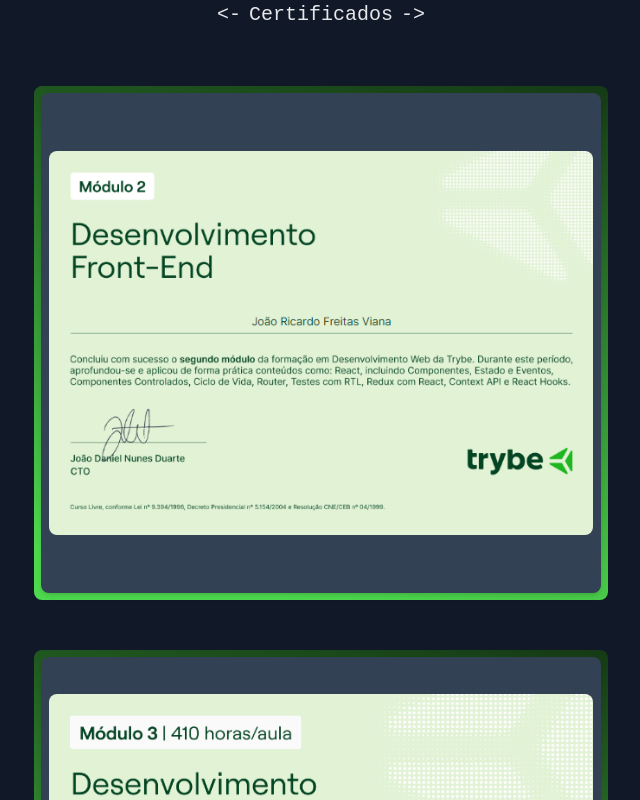
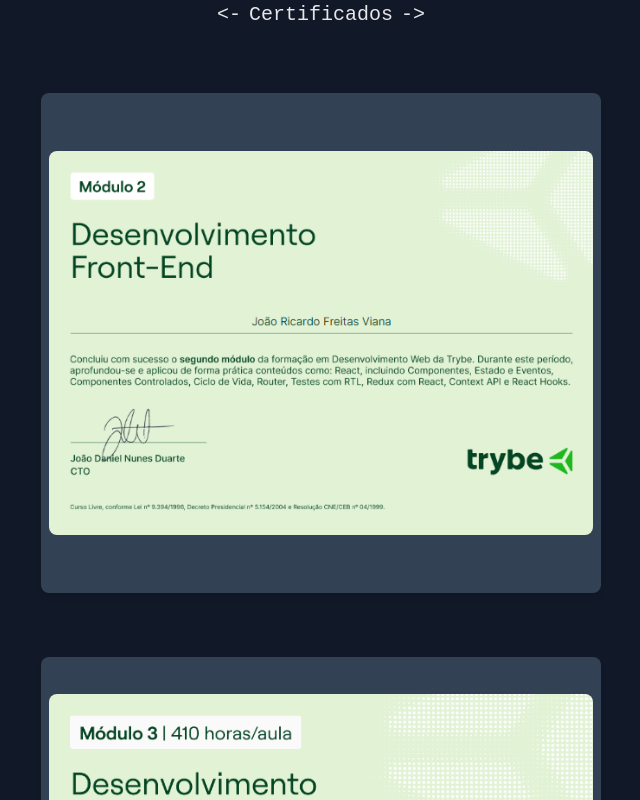
Before and after one commit to JoaoRViana/JoaoRViana.github.io, a Next.js app: page / in a window 1280 px wide. Both pictures are taken after a click on the button "Certificados". Shown: the part 444-1244 px from the top of the page, without its empty margins (319-959 px from the left). Built offline with nearby package versions, Linux system fonts and the light colour scheme.

Commit message:
fit certificates logic

```diff
--- /dev/null
+++ b/src/components/CertificatesContainer.tsx
@@ -0,0 +1,29 @@
+import { TCertificates } from "@/types"
+import { useAppSelector } from "@/app/redux/store";
+import Image from "next/image"
+import { borderEffect } from "@/helper";
+
+export default function CertificatesContainer(props:TCertificates){
+    const {link,title,image,id}=props
+    const theme = useAppSelector((state)=> state.changeReducer.value)
+
+    return(
+        <><div id={id} className={`w-[284px] h-[374px]
+            md:w-[574px] md:h-[514px] lg:w-[574px] lg:h-[514px] absolute z-0 rounded-lg`}
+            ></div><div className={`w-[270px] h-[360px]
+            md:w-[560px] md:h-[500px] lg:w-[560px] lg:h-[500px] flex items-center flex-wrap justify-center z-10
+            ${theme.backgroundCardProjects} ${theme.textCardProject} rounded-lg shadow-md overflow-hidden p-2`}
+            onMouseOver={() => {
+                let border = document.getElementById(id);
+                border?.classList.add('bg-custom-gradient')
+                borderEffect();
+              }}  onMouseOut={()=>{
+                let border = document.getElementById(id);
+                border?.classList.remove('bg-custom-gradient')
+              }}>
+                <a href={link} target="_blank" className="">
+                    <Image src={image} width={580} height={400} alt={title} className="rounded-lg" />
+                </a>
+            </div></>
+    )
+}
--- a/src/components/CertificatesSection.tsx
+++ b/src/components/CertificatesSection.tsx
@@ -1,23 +1,13 @@
-import Image from "next/image";
 import { allCertificates } from "@/data";
-import { useAppSelector } from "@/app/redux/store";
+import CertifcatesContainer from './CertificatesContainer';
 
 export default function CertificatesSection(){
-    const theme = useAppSelector((state)=> state.changeReducer.value)
-
     return(
         <div className="mt-8">
             <div className="flex flex-wrap w-full justify-center" id="certificatesSection">
             {allCertificates.map((e,i)=>(
                 <div key={i} className="p-5 py-8 smoothZoom flex justify-center items-center">
-                        <div className={`w-[284px] h-[374px]
-      md:w-[574px] md:h-[514px] lg:w-[574px] lg:h-[514px] bg-custom-gradient absolute z-0 rounded-lg`}></div>
-                    <div className={`w-[270px] h-[360px]
-      md:w-[560px] md:h-[500px] lg:w-[560px] lg:h-[500px] flex items-center flex-wrap justify-center z-10 ${theme.backgroundCardProjects} ${theme.textCardProject} rounded-lg shadow-md overflow-hidden p-2`}>
-                    <a href={e.link} target="_blank" className="">
-                     <Image src={e.image} width={580} height={400} alt={e.title} className="rounded-lg" />
-                    </a>
-                    </div>
+                       <CertifcatesContainer link={e.link} image={e.image} title={e.title} id={`certificateId${i}`}></CertifcatesContainer>
                 </div>
             ))}
             </div>
--- a/src/types/index.ts
+++ b/src/types/index.ts
@@ -6,3 +6,9 @@
     repositorio:string,
     id:string,
 }
+export type TCertificates ={
+    image:any,
+    link:string,
+    title:string,
+    id:string,
+}
```
